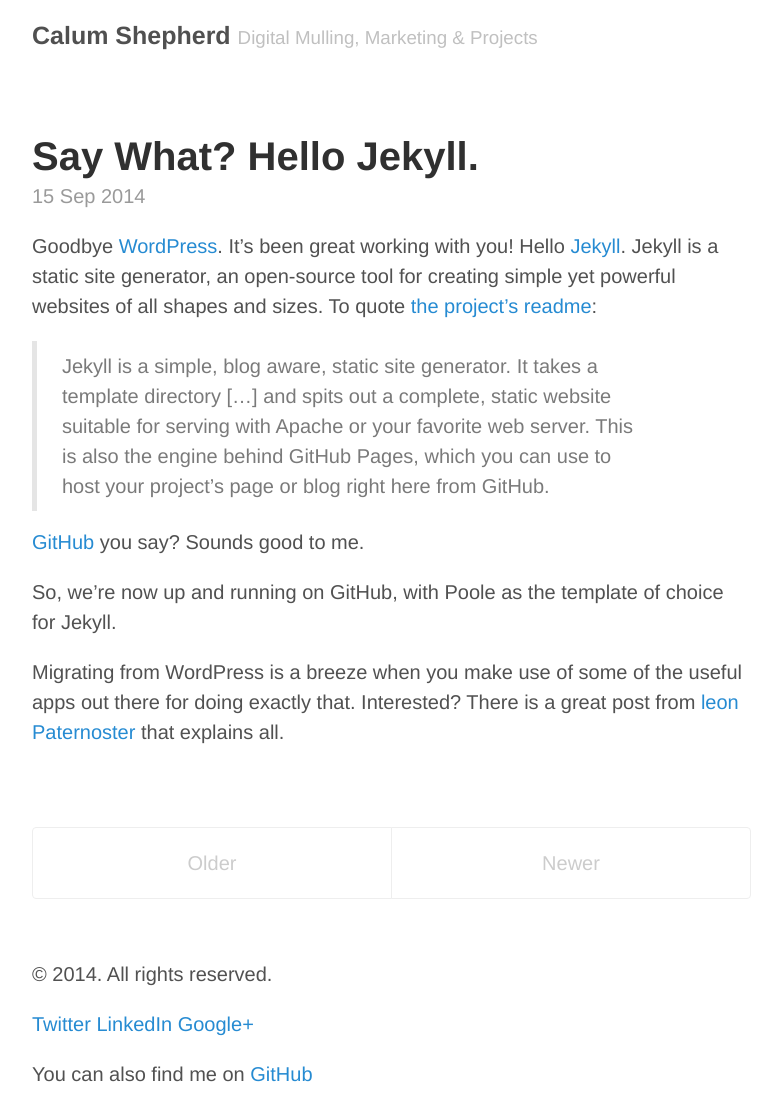
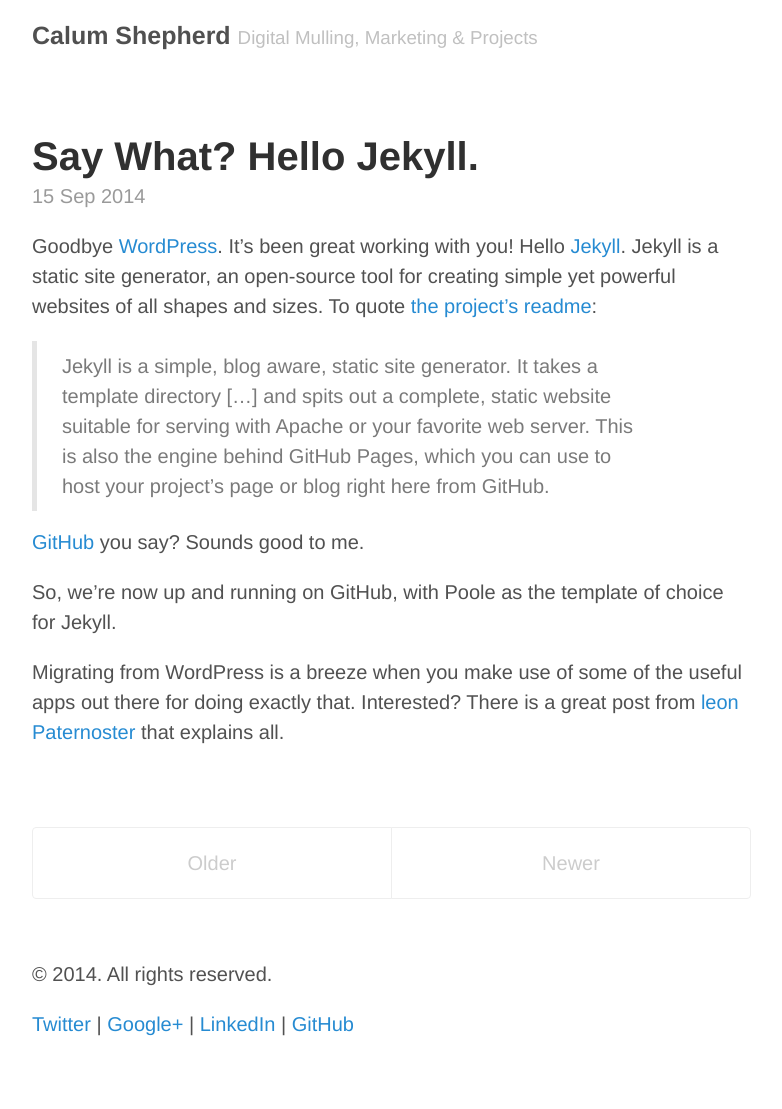
Before and after one commit to calcode/calcode.github.io, a Jekyll site: the page built from index.html, in a window 1280 px wide. Shown: the whole page, without its empty margins (248-1030 px from the left). Built offline with Jekyll 4.4.1, drawn with Linux system fonts in a browser that asks for light colours; Markdown is read by kramdown in place of the engine named in the settings; the list of posts is cut into pages by our own code; after the commit the page ends 1059 px from its top, so only the background shows below that.

Commit message:
updated footer

```diff
--- a/_layouts/default.html
+++ b/_layouts/default.html
@@ -20,12 +20,10 @@
           &copy; {{ site.time | date: '%Y' }}. All rights reserved.
         </p>
         <p>
-        <a href="https://twitter.com/calumshepherd">Twitter</a>
-        <a href="uk.linkedin.com/in/calumshepherd">LinkedIn</a>
-        <a href="https://plus.google.com/+CalumShepherd1/">Google+</a>
-        </p>
-        <p>
-        You can also find me on <a href="https://github.com/calcode">GitHub</a>
+        <a href="https://twitter.com/calumshepherd">Twitter</a> |
+        <a href="https://plus.google.com/+CalumShepherd1/">Google+</a> |
+        <a href="uk.linkedin.com/in/calumshepherd">LinkedIn</a> |
+        <a href="https://github.com/calcode">GitHub</a>
         </p>
       </div>
     </div>
```
